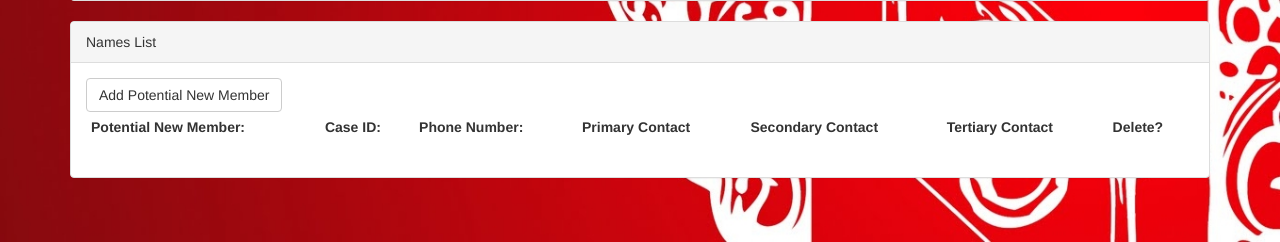
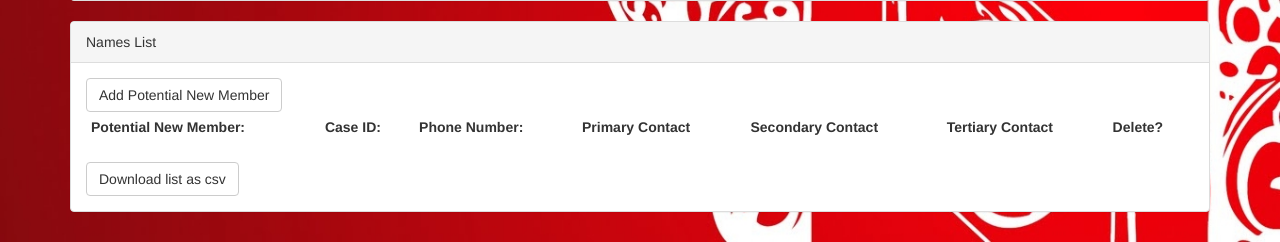
Before and after one commit to DLance96/ox-dashboard, a Django app: template templates/recruitment-chair.html in a window 1280 px wide. Shown: the part 558-800 px from the top of the page. Run offline with Django 3.2, Linux system fonts and the light colour scheme; the template is opened without the code that fills it, so the values that code supplies are empty; some libraries are stand-ins or nearby versions.

Commit message:
Add link to download pnm list

```diff
--- a/templates/recruitment-chair.html
+++ b/templates/recruitment-chair.html
@@ -99,6 +99,7 @@
                 {% endfor %}
                 </tbody>
             </table>
+            <a class="btn btn-default" href={% url 'dashboard:all_pnm_csv' %} role="button">Download list as csv</a>
         </div>
     </div>
 {% endblock %}
```
